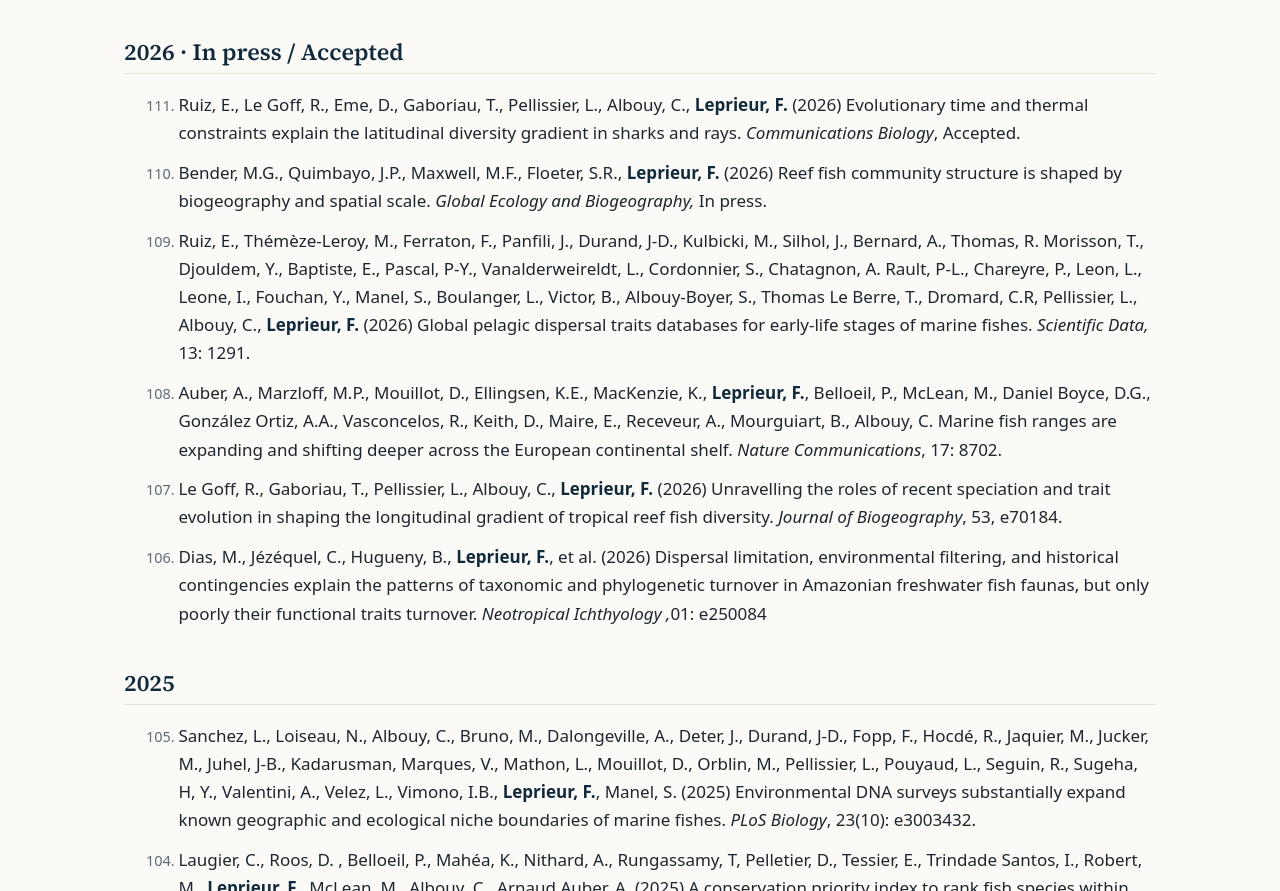
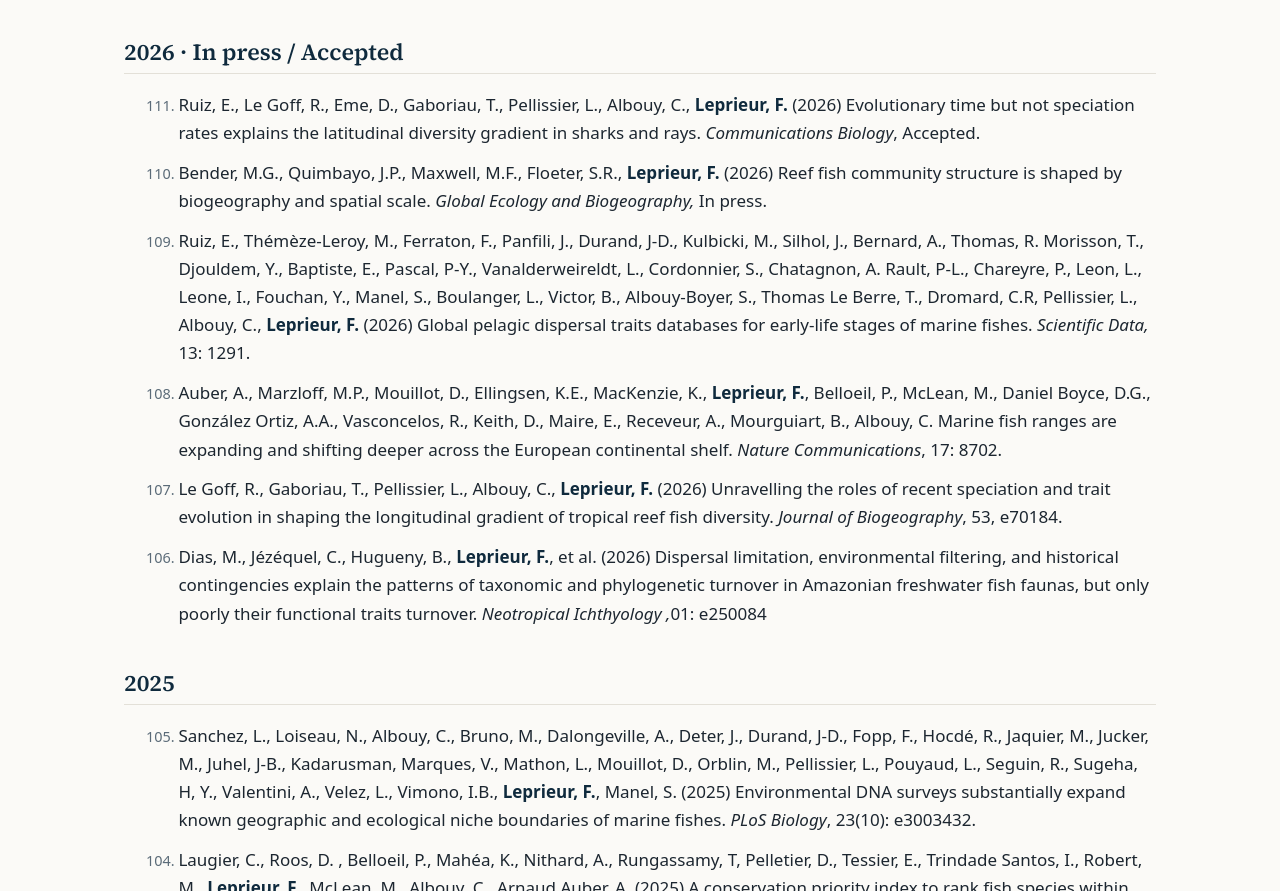
Before and after one commit to fableprieur/fableprieur.github.io, a plain HTML site: page publications.html in a window 1280 px wide. Shown: the part 1019-1910 px from the top of the page. Drawn offline with Linux system fonts and the light colour scheme.

Commit message:
Publications: update title of Ruiz et al. Communications Biology
Co-Authored-By: Claude Opus 5.5 <noreply@anthropic.com>
Claude-Session: https://claude.ai/code/session_01KeGJPfi4L6z3jw1TV6tP5p

```diff
--- a/publications.html
+++ b/publications.html
@@ -49,7 +49,7 @@
 <li value="112">Belloeil, P., Marzloff, M.P., <strong>Leprieur, F.</strong>, Vasconcelos, R.P., Waldock, C., Trueman, C., Albouy, C., MacKenzie, K., Auber, A. Quantifying the extent of thermal niche modulation required to maintain current fish distributions under climate change in European seas. <em>Ecography</em>, Minor Revision.</li>
 </ol></section><section class="year" id="y-2026---in-press---accepted"><h2>2026 · In press / Accepted</h2>
 <ol reversed class="pubs numbered">
-<li value="111">Ruiz, E., Le Goff, R., Eme, D., Gaboriau, T., Pellissier, L., Albouy, C., <strong>Leprieur, F.</strong> (2026) Evolutionary time and thermal constraints explain the latitudinal diversity gradient in sharks and rays. <em>Communications Biology</em>, Accepted.</li>
+<li value="111">Ruiz, E., Le Goff, R., Eme, D., Gaboriau, T., Pellissier, L., Albouy, C., <strong>Leprieur, F.</strong> (2026) Evolutionary time but not speciation rates explains the latitudinal diversity gradient in sharks and rays. <em>Communications Biology</em>, Accepted.</li>
 <li value="110">Bender, M.G., Quimbayo, J.P., Maxwell, M.F., Floeter, S.R., <strong>Leprieur, F.</strong> (2026) Reef fish community structure is shaped by biogeography and spatial scale. <em>Global Ecology and Biogeography,</em> In press.</li>
 <li value="109">Ruiz, E., Thémèze-Leroy, M., Ferraton, F., Panfili, J., Durand, J-D., Kulbicki, M., Silhol, J., Bernard, A., Thomas, R. Morisson, T., Djouldem, Y., Baptiste, E., Pascal, P-Y., Vanalderweireldt, L., Cordonnier, S., Chatagnon, A. Rault, P-L., Chareyre, P., Leon, L., Leone, I., Fouchan, Y., Manel, S., Boulanger, L., Victor, B., Albouy-Boyer, S., Thomas Le Berre, T., Dromard, C.R, Pellissier, L., Albouy, C., <strong>Leprieur, F.</strong> (2026) Global pelagic dispersal traits databases for early-life stages of marine fishes. <em>Scientific Data,</em> 13: 1291.</li>
 <li value="108">Auber, A., Marzloff, M.P., Mouillot, D., Ellingsen, K.E., MacKenzie, K., <strong>Leprieur, F.</strong>, Belloeil, P., McLean, M., Daniel Boyce, D.G., González Ortiz, A.A., Vasconcelos, R., Keith, D., Maire, E., Receveur, A., Mourguiart, B., Albouy, C. Marine fish ranges are expanding and shifting deeper across the European continental shelf. <em>Nature Communications</em>, 17: 8702.</li>
```
